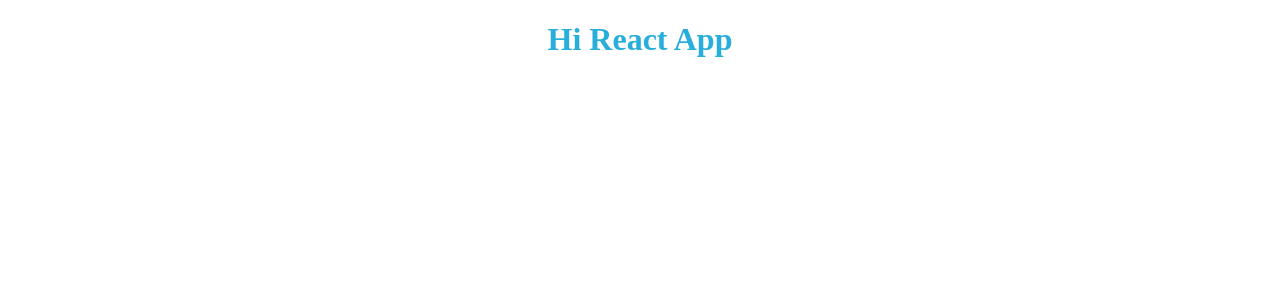
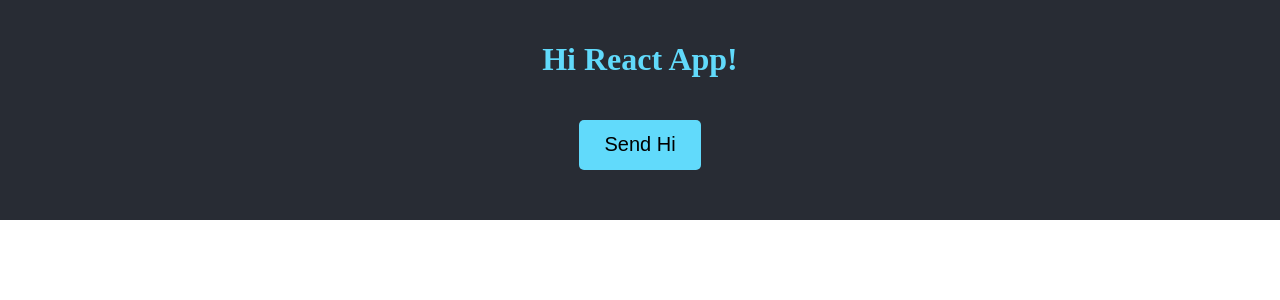
Before and after one commit to krlls/react-redux-rxjs-ts, a React app: page / in a window 1280 px wide. Shown: the top 300 px of the page. Built offline with nearby package versions, Linux system fonts and the light colour scheme.

Commit message:
add redux

```diff
--- a/public/index.html
+++ b/public/index.html
@@ -5,7 +5,13 @@
     <meta charset="UTF-8">
     <meta name="viewport" content="width=device-width, initial-scale=1.0">
     <meta http-equiv="X-UA-Compatible" content="ie=edge">
-    <title>React Boilerplate</title>
+    <title>React Build</title>
+    <style>
+      html, body {
+        margin: 0;
+        padding: 0;
+      }
+    </style>
 </head>
 
 <body>
--- a/src/App/app.scss
+++ b/src/App/app.scss
@@ -1,4 +1,27 @@
-.title {
-    color: #27aedb;
-    text-align: center;
+.Title {
+  display: flex;
+  flex-direction: column;
+  align-items: center;
+
+  &__h1 {
+    color: #61dafb;
+    padding: 20px;
   }
+
+  &__button_hi {
+    height: 50px;
+    font-size: 20px;
+    padding: 10px 25px;
+    border-radius: 5px;
+    background-color: #61dafb;
+    color: #000000;
+    border: none;
+    outline: none;
+    transition: 0.3s;
+
+    &:hover {
+      background-color: #ffffff;
+      cursor: pointer;
+    }
+  }
+}
--- a/src/App/index.tsx
+++ b/src/App/index.tsx
@@ -1,15 +1,47 @@
 import * as React from 'react'
+import { connect } from 'react-redux'
 
 import styles from './app.scss'
 
-class AppCmp extends React.Component {
+import { State } from 'store'
+import { Action, actionEmpty, Actions } from 'actions'
+import { Header } from 'Components/Header'
+
+type TStateToprops = {
+  header: string,
+}
+
+type TDispatchedProps = {
+  sendHi(): Action,
+}
+
+type TProps = TStateToprops & TDispatchedProps
+
+class AppCmp extends React.Component<TProps> {
   render() {
+    const { header, sendHi } = this.props
+
     return (
-          <div className={styles.title}>
-            <h1>Hi React App</h1>
+      <div>
+        <Header>
+          <div className={styles.Title}>
+              <h1 className={styles.Title__h1}>
+                {header}
+              </h1>
+            <button className={styles.Title__button_hi} onClick={sendHi}>Send Hi</button>
           </div>
+        </Header>
+      </div>
     )
   }
 }
 
-export const App = AppCmp
+const StateToProps = (state: State): TStateToprops => ({
+  header: state.headerState.header,
+})
+
+const dispatchToProps: TDispatchedProps = {
+  sendHi: (): Action => actionEmpty(Actions.SEND_HI),
+}
+
+export const App = connect(StateToProps, dispatchToProps)(AppCmp)
--- /dev/null
+++ b/src/Components/Header/index.scss
@@ -0,0 +1,4 @@
+.Header {
+  background: #282c34;
+  padding: 0 20px 50px;
+}
--- /dev/null
+++ b/src/Components/Header/index.tsx
@@ -0,0 +1,19 @@
+import * as React from 'react'
+
+import styles from './index.scss'
+
+type OwnProps = {
+  children?: any,
+}
+
+class HeaderCmp extends React.Component<OwnProps> {
+  render() {
+    return (
+      <div className={styles.Header}>
+        {this.props.children}
+      </div>
+    )
+  }
+}
+
+export const Header = HeaderCmp
--- /dev/null
+++ b/src/actions/index.ts
@@ -0,0 +1,18 @@
+
+export type AE<T> = { type: T }
+export type A<T, D> = {
+  type: T,
+  data: D,
+}
+
+export namespace Actions {
+  export const SEND_HI = 'SEND_HI'
+  export type SendHi = AE<typeof SEND_HI>
+}
+
+export type Action = Actions.SendHi
+
+export const actionEmpty = <T>(type: T) => ({ type })
+export const action = <T, D>(type: T, data: D) => ({ type, data })
+
+export type Dispatch = (a: Action) => any
--- a/src/index.tsx
+++ b/src/index.tsx
@@ -1,6 +1,17 @@
 import * as React from 'react'
 import * as ReactDOM from 'react-dom'
+import { Provider } from 'react-redux'
+import { createStore } from 'redux'
+import { devToolsEnhancer } from 'redux-devtools-extension/logOnlyInProduction'
 
+import { rootReducer } from './store'
 import { App } from './App'
 
-ReactDOM.render(<App />, document.getElementById('root'))
+const store = createStore(rootReducer, devToolsEnhancer({}))
+
+ReactDOM.render(
+  <Provider store={store}>
+    <App />
+  </Provider>,
+  document.getElementById('root'),
+)
--- /dev/null
+++ b/src/store/header.ts
@@ -0,0 +1,30 @@
+import { Reducer } from 'redux'
+
+import { Action, Actions } from '../actions/'
+
+enum Headers {
+  ONE = 'Hi React App!',
+  TWO = 'Hi Redux',
+}
+
+export type THeaderState = Readonly<{
+  header: Headers,
+}>
+
+const defState = {
+  header: Headers.ONE,
+}
+
+export const headerState: Reducer<THeaderState, Action> = (
+  state = defState,
+  action,
+): THeaderState => {
+  switch (action.type) {
+    case Actions.SEND_HI:
+      return {
+        ...state,
+        header: state.header === Headers.ONE ? Headers.TWO : Headers.ONE,
+      }
+  }
+  return state
+}
--- /dev/null
+++ b/src/store/index.ts
@@ -0,0 +1,13 @@
+import { combineReducers } from 'redux'
+
+import { headerState, THeaderState } from './header'
+
+import { Action } from '../actions'
+
+export type State = Readonly<{
+  headerState: THeaderState,
+}>
+
+export const rootReducer = combineReducers<State, Action>({
+  headerState,
+})
```
Also changed, not shown: package.json (+7 -3 lines), webpack.prod.js (added, +62 -0 lines), webpack.dev.js (renamed from webpack.config.js), 3 other files (tests, documents, lock files or other folders).
